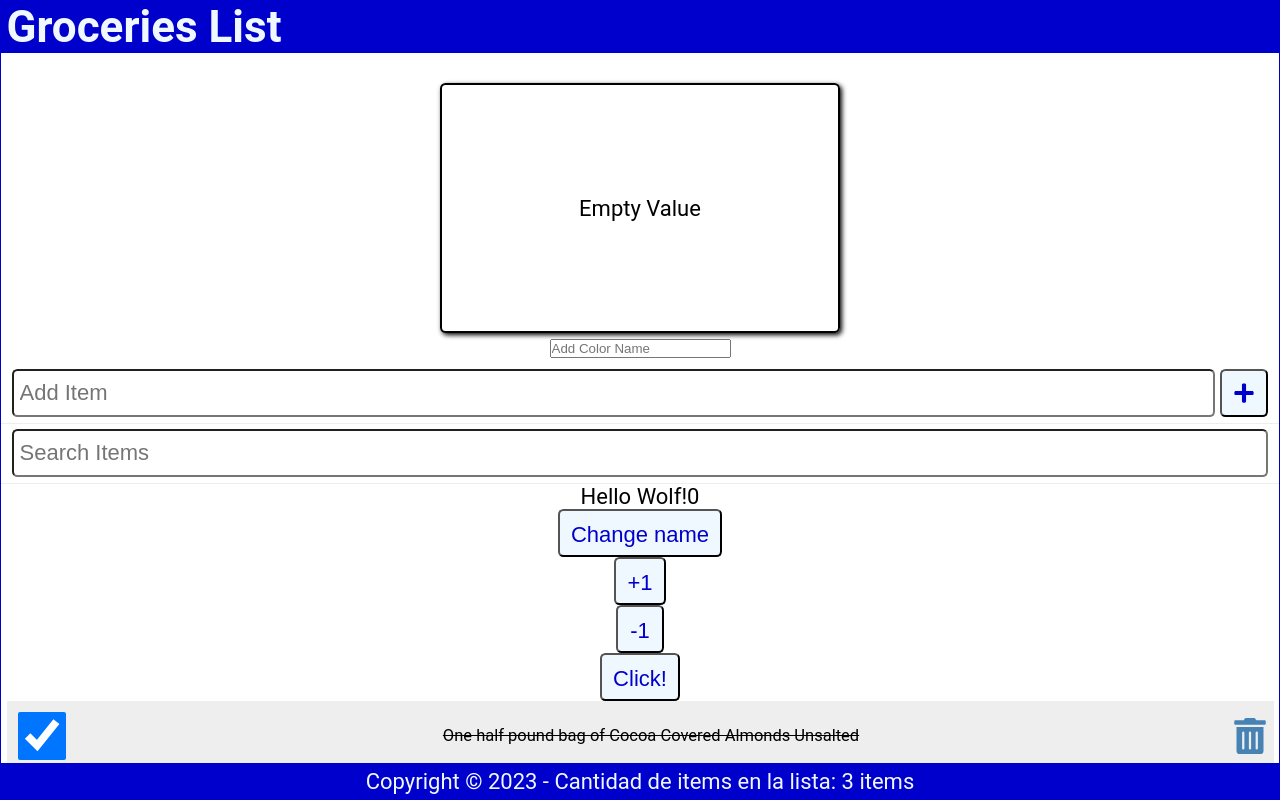
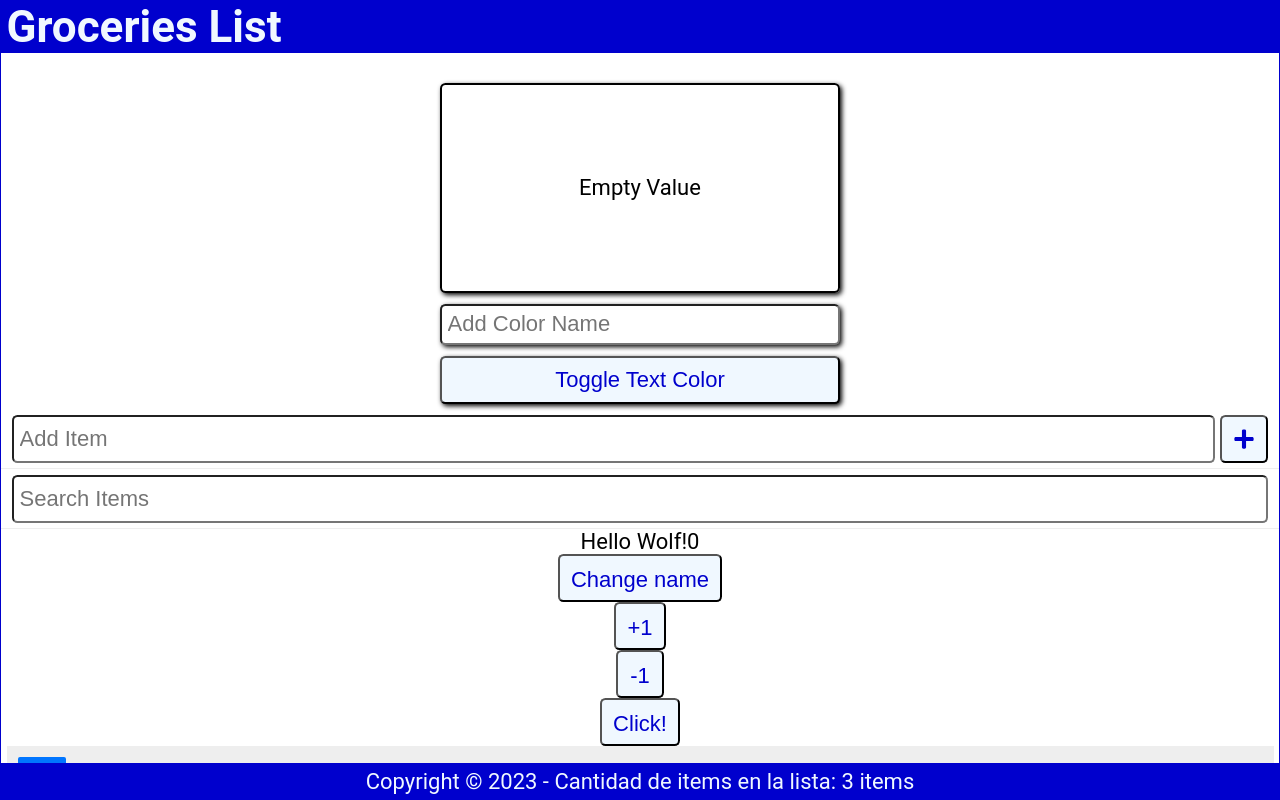
Before and after one commit to Flakco/React-Course, a React (Create React App) app: page / in a window 1280 px wide. Built offline with nearby package versions, Linux system fonts and the light colour scheme.

Commit message:
React Course chapter 10

```diff
--- a/src/App.js
+++ b/src/App.js
@@ -69,7 +69,7 @@ function App() {
     <div className="App">
       <Header className="App-header" title="Groceries List"/>
       <Square colorValue={colorValue} hexValue={hexValue} isDarkText={isDarkText}/>
-      <Input colorValue={colorValue} setColorValue={setColorValue} setHexValue={setHexValue}/>
+      <Input colorValue={colorValue} setColorValue={setColorValue} setHexValue={setHexValue} isDarkText={isDarkText} setIsDarkText={setIsDarkText}/>
       <AddItem newItem={newItem} setNewItem={setNewItem} handleSubmit={handleSubmit}/>
       <SearchItem search={search} setSearch={setSearch}/>
       <Content items={items.filter(item => ((item.item).toLowerCase()).includes(search.toLowerCase()))} handleCheck={handleCheck} handleDelete={handleDelete}/>
--- a/src/Input.js
+++ b/src/Input.js
@@ -1,12 +1,14 @@
 import colorNames from "colornames"
 
-const Input = ({colorValue,setColorValue,setHexValue}) => {
+const Input = ({colorValue,setColorValue,setHexValue ,isDarkText, setIsDarkText}) => {
   return (
     <form type="form" onSubmit={(e) => e.preventDefault()}>
         <label className="color">Add Color Name:</label>
-        <input id="colort" autoFocus type="text2" placeholder="Add Color Name" required value={colorValue} onChange={(e) => {setColorValue(e.target.value)
+        <input className="color2" autoFocus type="text2" placeholder="Add Color Name" required value={colorValue} onChange={(e) => {setColorValue(e.target.value)
             setHexValue(colorNames(e.target.value))}}/>
+        <button className="button-color" type="button" onClick={() => setIsDarkText(!isDarkText)}>Toggle Text Color</button>
     </form>
+
   )
 }
 
--- a/src/Square.js
+++ b/src/Square.js
@@ -1,6 +1,7 @@
-const Square = ({colorValue, hexValue}) => {
+const Square = ({colorValue, hexValue, isDarkText}) => {
   return (
-    <section className="square" style={{backgroundColor: colorValue}}>
+    <section className="square" style={{backgroundColor: colorValue,
+    color:isDarkText ? "#000" : "#FFF"}}>
         <p>{colorValue ? colorValue : "Empty Value"}</p>
         <p>{hexValue ? hexValue : null}</p>
     </section>
--- a/src/index.css
+++ b/src/index.css
@@ -206,3 +206,26 @@ button:hover {
 .color{
   display: none;
 }
+
+.button-color {
+  display: flex;
+  width: 400px;
+  min-height: 48px;
+  margin-top: 0.5rem;
+  font-size: 1rem;
+  border-radius: 0.25rem;
+  box-shadow: 2px 2px 5px #000;
+  padding: 0.25rem;
+  align-items: center;
+  justify-content: center;
+}
+
+.color2 {
+  margin-top: 0.5rem;
+  padding: 0.25rem;
+  width: 100%;
+  font-size: 1rem;
+  box-shadow: 2px 2px 5px #000;
+  border-radius: 0.25rem;
+  outline: none;
+}
```
